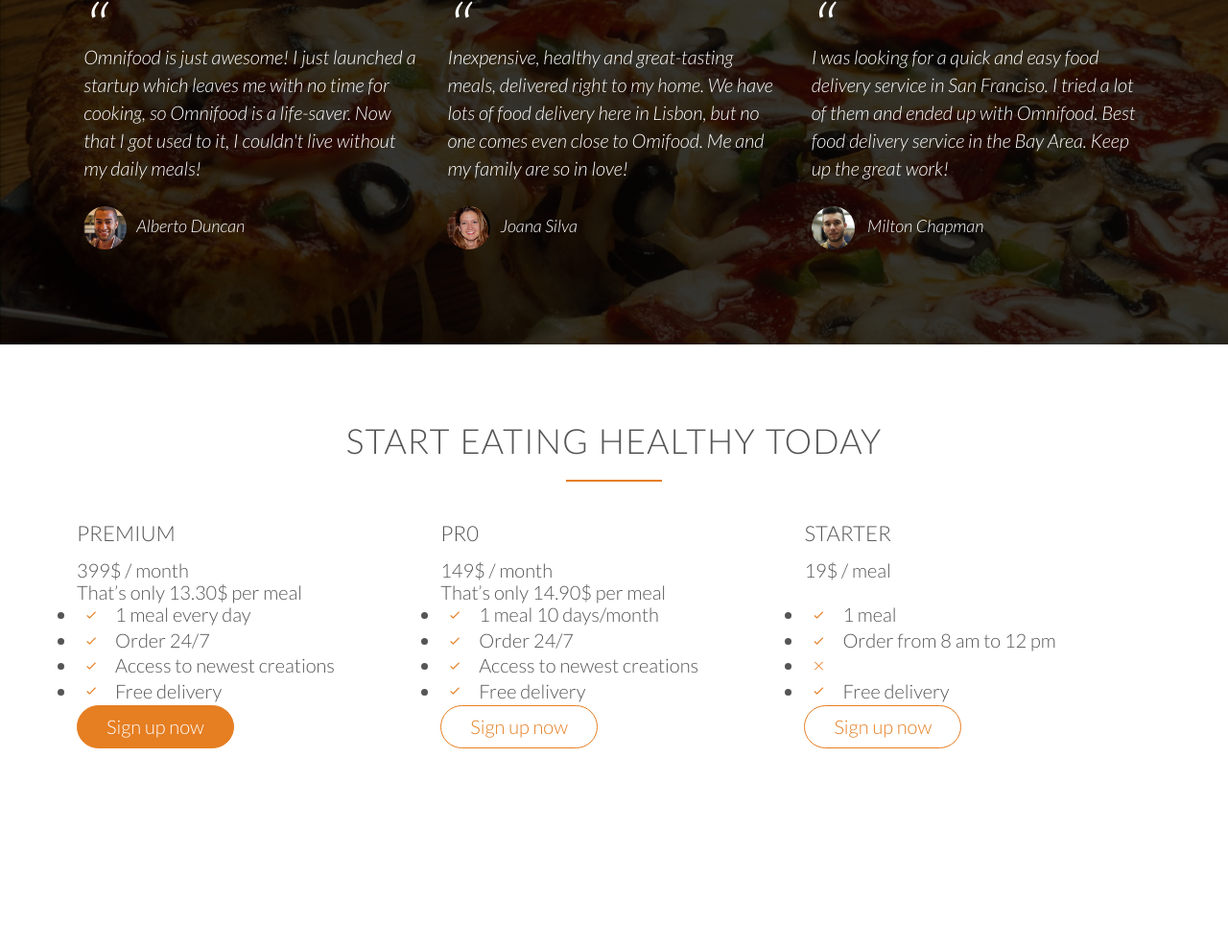
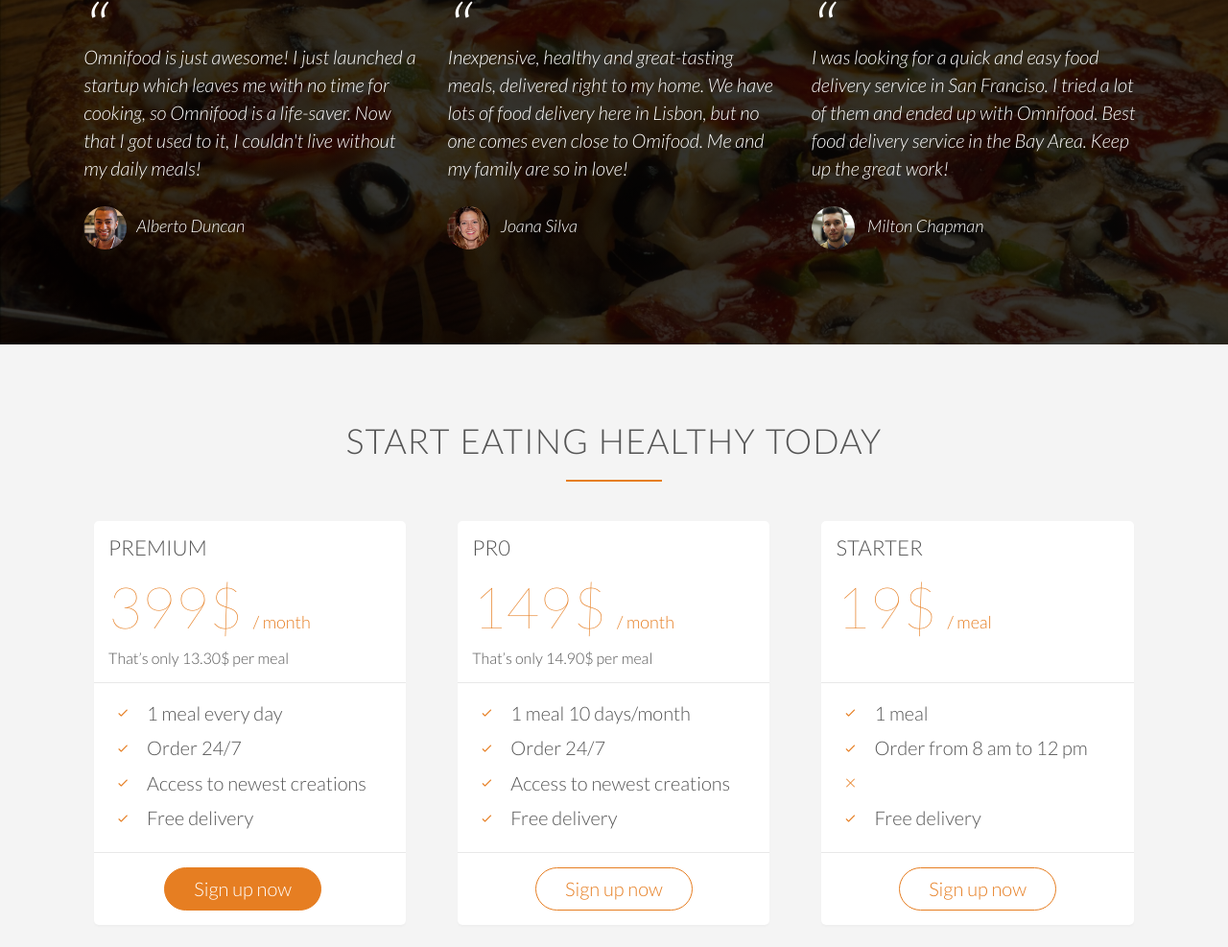
Before and after one commit to sunilsp77/Omnifood, a plain HTML site: page index.html in a window 1280 px wide. Shown: the part 3500-4487 px from the top of the page at 96% size. Before the commit the page ends 4371 px from the top, so only its background shows below. Drawn offline with Linux system fonts and the light colour scheme; files whose address does not match are found by name.

Commit message:
Added css code for sign up section

```diff
--- a/resources/css/style.css
+++ b/resources/css/style.css
@@ -20,9 +20,11 @@ html {
   font-size: 20px;
   text-rendering: optimizeLegibility;
 }
-.clearfix {zoom: 1;}
+.clearfix {
+  zoom: 1;
+}
 .clearfix:after {
-  content: ".";
+  content: '.';
   clear: both;
   display: block;
   height: 0;
@@ -79,7 +81,7 @@ h2::after {
   display: block;
   height: 2px;
   background-color: #e67e22;
-    content: " ";
+  content: ' ';
   width: 100px;
   margin: 0 auto;
   margin-top: 20px;
@@ -96,7 +98,6 @@ h2::after {
   font-size: 90%;
   line-height: 145%;
 }
-
 
 /* ***********   ICONS   ************************************* */
 .icon-big {
@@ -119,7 +120,6 @@ h2::after {
   vertical-align: middle;
   margin-top: -4px;
 }
-
 
 /* ***********   LINKS   ************************************* */
 
@@ -257,7 +257,7 @@ header {
 
 .meal-photo {
   width: 100%;
-    margin: 0 ;
+  margin: 0;
   overflow: hidden;
   background-color: #000;
 }
@@ -299,7 +299,7 @@ header {
 .works-step:last-of-type {
   margin-bottom: 80px;
 }
-.works-step div{
+.works-step div {
   color: #e67e22;
   border: 2px solid #e67e22;
   display: inline-block;
@@ -356,7 +356,7 @@ blockquote {
 }
 
 blockquote::before {
-  content: "\201C";
+  content: '\201C';
   font-size: 400%;
   display: block;
 }
@@ -372,3 +372,57 @@ cite img {
   margin-right: 10px;
   vertical-align: middle;
 }
+
+/* ************************************************************** */
+/* SIGN UP  */
+/* ************************************************************** */
+
+.section-plans {
+  background-color: #f4f4f4;
+}
+
+.plan-box {
+  background-color: #fff;
+  border-radius: 5px;
+  width: 90%;
+  margin-left: 5%; /*half of the remaining width i.e 10% */
+  box-shadow: 0 2px 2px #efefef;
+}
+
+.plan-box div {
+  padding: 15px;
+  border-bottom: 1px solid #e8e8e8;
+}
+
+plan-box div:first-child {
+  background-color: #fcfcfc;
+  border-top-left-radius: 5px;
+  border-top-right-radius: 5px;
+}
+.plan-box div:last-child {
+  text-align: center;
+  border: 0;
+}
+.plan-price {
+  font-size: 300%;
+  margin-bottom: 10px;
+  font-weight: 100;
+  color: #e67e22;
+}
+
+.plan-price span {
+  font-size: 30%; /* 30% of 300%*/
+  font-weight: 300;
+}
+
+.plan-price-meal {
+  font-size: 80%;
+}
+
+.plan-box ul {
+  list-style: none;
+}
+
+.plan-box ul li {
+  padding: 5px 0;
+}
```
Lines whose indentation alone changed are shown as unchanged.
